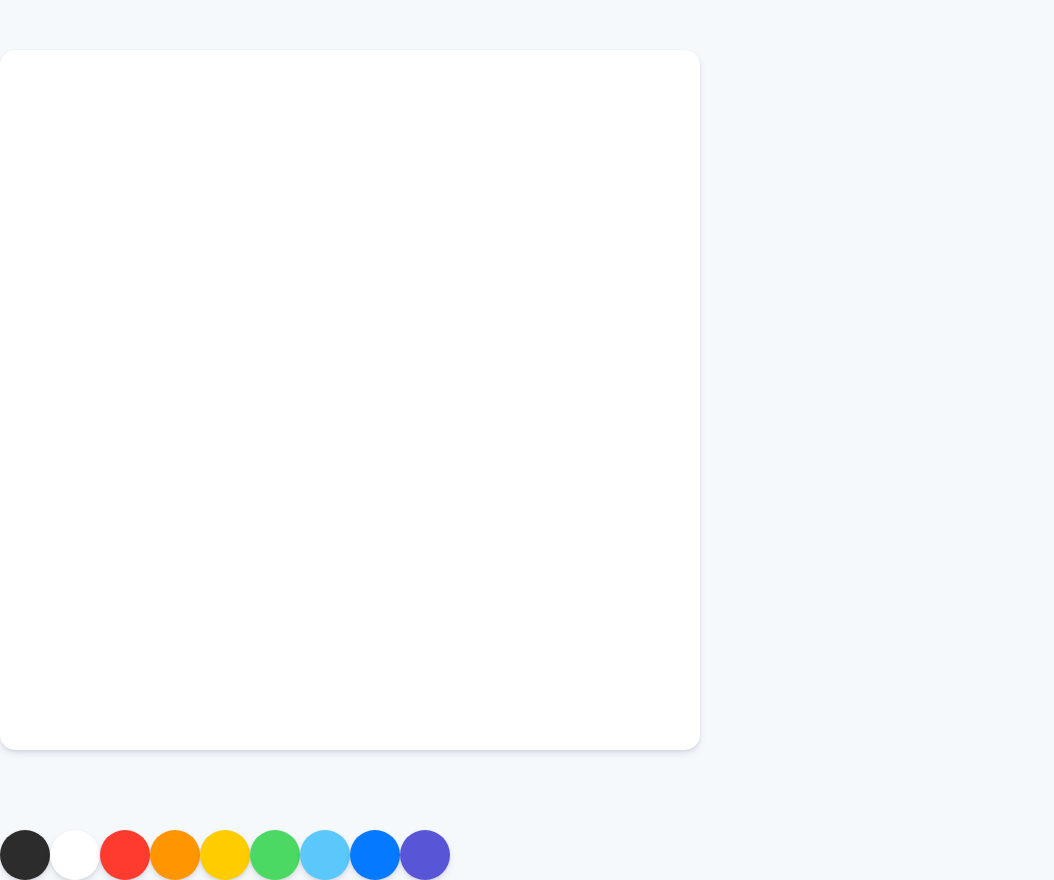
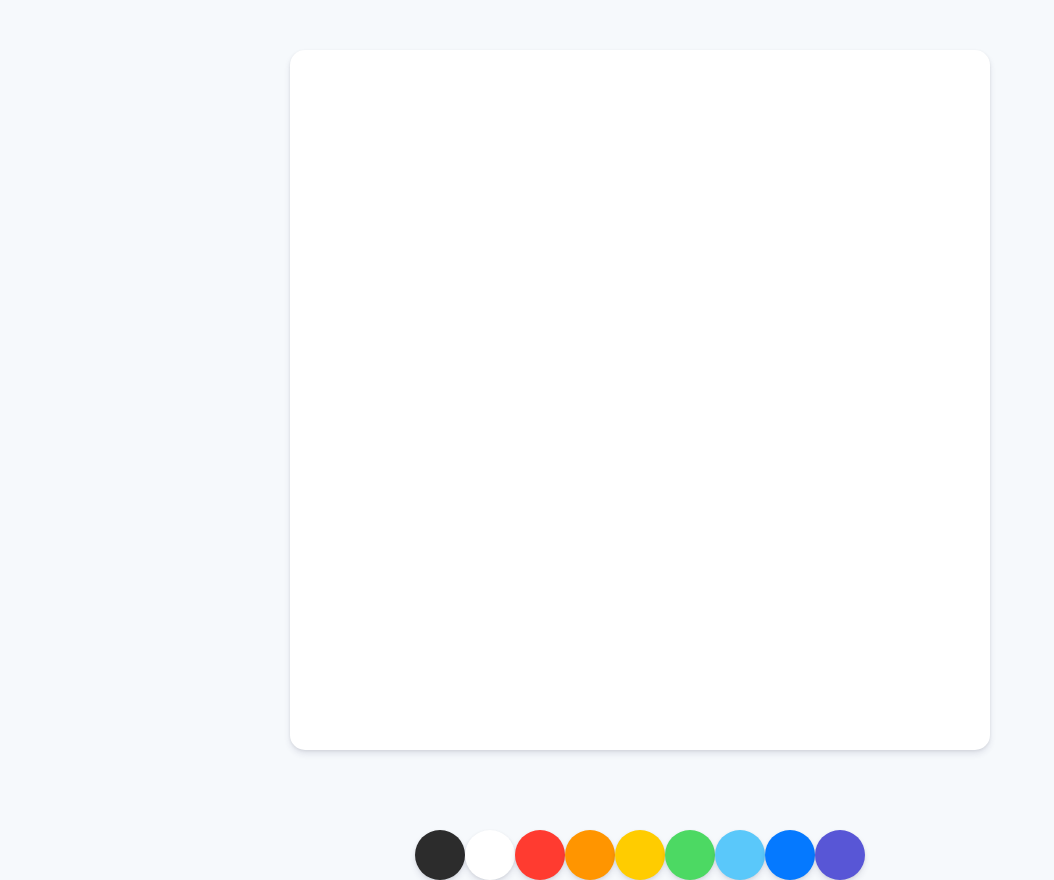
Before and after one commit to inhobaek-wj/vanilla_js_2, a plain HTML site: page index.html in a window 1280 px wide. Shown: the whole page, without its empty margins (0-1054 px from the left). Drawn offline with Linux system fonts and the light colour scheme.

Commit message:
correct typo

```diff
--- a/styles.css
+++ b/styles.css
@@ -5,7 +5,7 @@ body {
   font-family: -apple-system, BlinkMacSystemFont, "Segoe UI", Roboto, Oxygen, Ubuntu, Cantarell, "Open Sans", "Helvetica Neue", sans-serif;
   display: flex;
   flex-direction: column;
-  align-itmes: center;
+  align-items: center;
   padding-top: 50px;
 }
 
```
